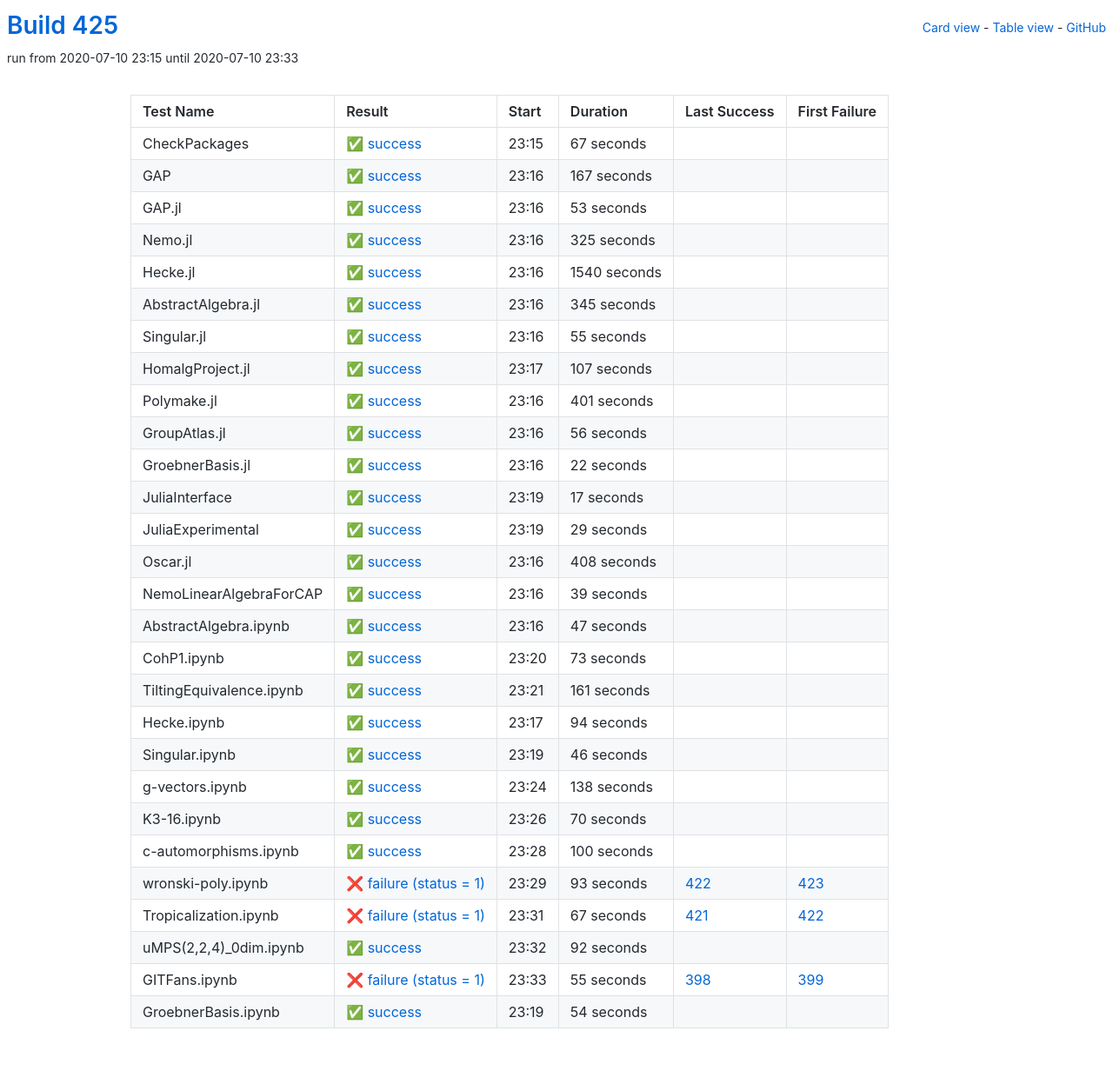
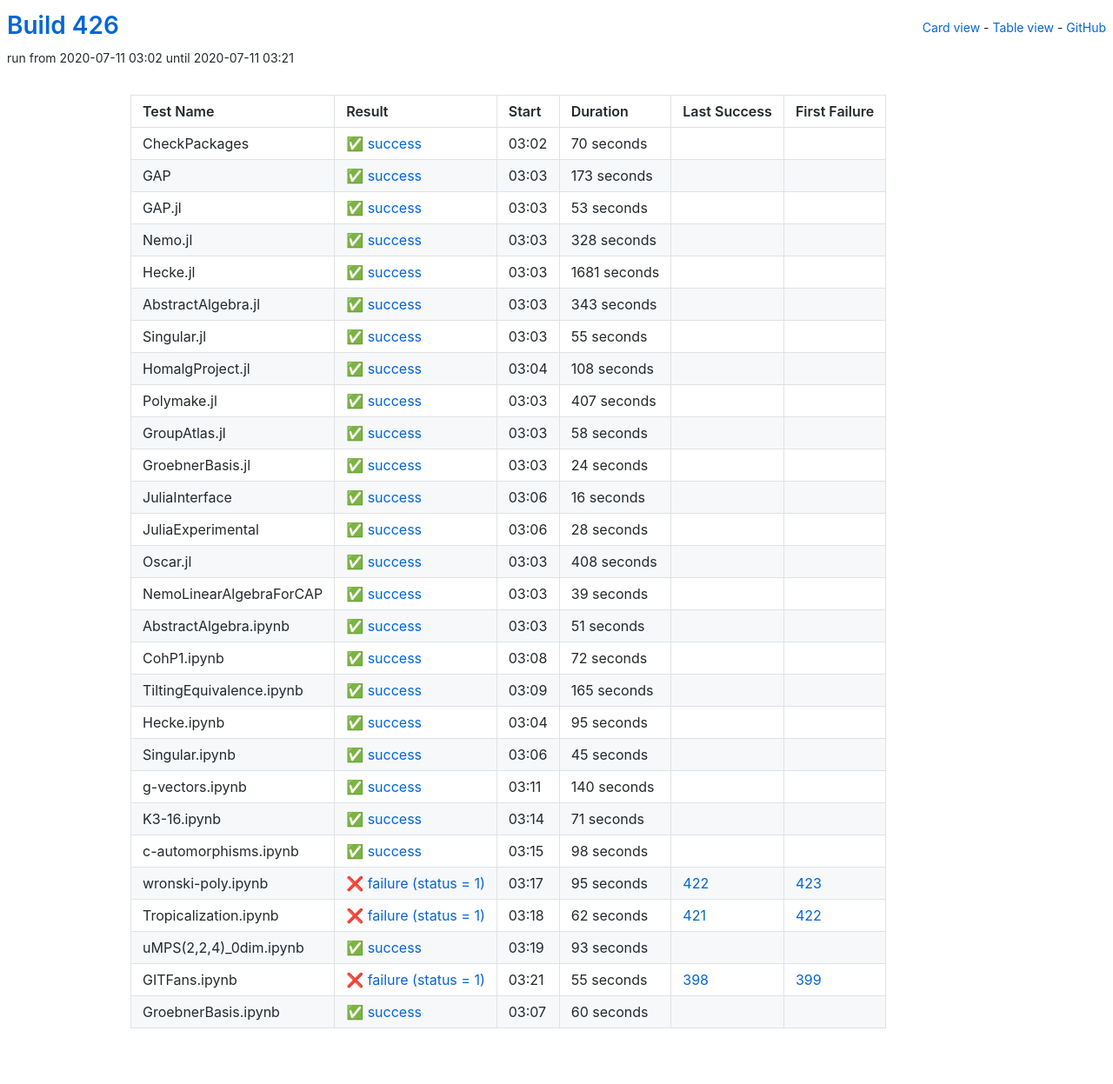
Before and after one commit to oscar-system/oscar-ci-status-stable, a Jekyll site: the page built from table.html, in a window 1280 px wide. Shown: the whole page at 87% size. Built offline with Jekyll 4.4.1, drawn with Linux system fonts in a browser that asks for light colours.

Commit message:
Build #426

```diff
--- a/_data/ci.yml
+++ b/_data/ci.yml
@@ -1,6 +1,6 @@
 ---
-build: 425
-build_url: https://oscarci.mathematik.uni-kl.de/job/oscar-stable/425/
+build: 426
+build_url: https://oscarci.mathematik.uni-kl.de/job/oscar-stable/426/
 job: oscar-stable
 organization: oscar-system
 repo: oscar-ci-status-stable
@@ -8,32 +8,32 @@ repourl: https://github.com/oscar-system/oscar-ci-status-stable
 tests:
 - name: CheckPackages
   id: checkpackages
-  log: https://oscarci.mathematik.uni-kl.de/job/oscar-stable/425/artifact/logs/build-425/CheckPackages.log
-  start: 2020-07-10 23:15
+  log: https://oscarci.mathematik.uni-kl.de/job/oscar-stable/426/artifact/logs/build-426/CheckPackages.log
+  start: 2020-07-11 03:02
   success: true
   exitcode: 0
   status: success
-  duration: 67
+  duration: 70
   last_success: false
   last_success_url:
   first_failure: false
   first_failure_url:
 - name: GAP
   id: gap
-  log: https://oscarci.mathematik.uni-kl.de/job/oscar-stable/425/artifact/logs/build-425/GAP.log
-  start: 2020-07-10 23:16
+  log: https://oscarci.mathematik.uni-kl.de/job/oscar-stable/426/artifact/logs/build-426/GAP.log
+  start: 2020-07-11 03:03
   success: true
   exitcode: 0
   status: success
-  duration: 167
+  duration: 173
   last_success: false
   last_success_url:
   first_failure: false
   first_failure_url:
 - name: GAP.jl
   id: gap-jl
-  log: https://oscarci.mathematik.uni-kl.de/job/oscar-stable/425/artifact/logs/build-425/GAP.jl.log
-  start: 2020-07-10 23:16
+  log: https://oscarci.mathematik.uni-kl.de/job/oscar-stable/426/artifact/logs/build-426/GAP.jl.log
+  start: 2020-07-11 03:03
   success: true
   exitcode: 0
   status: success
@@ -44,44 +44,44 @@ tests:
   first_failure_url:
 - name: Nemo.jl
   id: nemo-jl
-  log: https://oscarci.mathematik.uni-kl.de/job/oscar-stable/425/artifact/logs/build-425/Nemo.jl.log
-  start: 2020-07-10 23:16
+  log: https://oscarci.mathematik.uni-kl.de/job/oscar-stable/426/artifact/logs/build-426/Nemo.jl.log
+  start: 2020-07-11 03:03
   success: true
   exitcode: 0
   status: success
-  duration: 325
+  duration: 328
   last_success: false
   last_success_url:
   first_failure: false
   first_failure_url:
 - name: Hecke.jl
   id: hecke-jl
-  log: https://oscarci.mathematik.uni-kl.de/job/oscar-stable/425/artifact/logs/build-425/Hecke.jl.log
-  start: 2020-07-10 23:16
+  log: https://oscarci.mathematik.uni-kl.de/job/oscar-stable/426/artifact/logs/build-426/Hecke.jl.log
+  start: 2020-07-11 03:03
   success: true
   exitcode: 0
   status: success
-  duration: 1540
+  duration: 1681
   last_success: false
   last_success_url:
   first_failure: false
   first_failure_url:
 - name: AbstractAlgebra.jl
   id: abstractalgebra-jl
-  log: https://oscarci.mathematik.uni-kl.de/job/oscar-stable/425/artifact/logs/build-425/AbstractAlgebra.jl.log
-  start: 2020-07-10 23:16
+  log: https://oscarci.mathematik.uni-kl.de/job/oscar-stable/426/artifact/logs/build-426/AbstractAlgebra.jl.log
+  start: 2020-07-11 03:03
   success: true
   exitcode: 0
   status: success
-  duration: 345
+  duration: 343
   last_success: false
   last_success_url:
   first_failure: false
   first_failure_url:
 - name: Singular.jl
   id: singular-jl
-  log: https://oscarci.mathematik.uni-kl.de/job/oscar-stable/425/artifact/logs/build-425/Singular.jl.log
-  start: 2020-07-10 23:16
+  log: https://oscarci.mathematik.uni-kl.de/job/oscar-stable/426/artifact/logs/build-426/Singular.jl.log
+  start: 2020-07-11 03:03
   success: true
   exitcode: 0
   status: success
@@ -92,80 +92,80 @@ tests:
   first_failure_url:
 - name: HomalgProject.jl
   id: homalgproject-jl
-  log: https://oscarci.mathematik.uni-kl.de/job/oscar-stable/425/artifact/logs/build-425/HomalgProject.jl.log
-  start: 2020-07-10 23:17
+  log: https://oscarci.mathematik.uni-kl.de/job/oscar-stable/426/artifact/logs/build-426/HomalgProject.jl.log
+  start: 2020-07-11 03:04
   success: true
   exitcode: 0
   status: success
-  duration: 107
+  duration: 108
   last_success: false
   last_success_url:
   first_failure: false
   first_failure_url:
 - name: Polymake.jl
   id: polymake-jl
-  log: https://oscarci.mathematik.uni-kl.de/job/oscar-stable/425/artifact/logs/build-425/Polymake.jl.log
-  start: 2020-07-10 23:16
+  log: https://oscarci.mathematik.uni-kl.de/job/oscar-stable/426/artifact/logs/build-426/Polymake.jl.log
+  start: 2020-07-11 03:03
   success: true
   exitcode: 0
   status: success
-  duration: 401
+  duration: 407
   last_success: false
   last_success_url:
   first_failure: false
   first_failure_url:
 - name: GroupAtlas.jl
   id: groupatlas-jl
-  log: https://oscarci.mathematik.uni-kl.de/job/oscar-stable/425/artifact/logs/build-425/GroupAtlas.jl.log
-  start: 2020-07-10 23:16
+  log: https://oscarci.mathematik.uni-kl.de/job/oscar-stable/426/artifact/logs/build-426/GroupAtlas.jl.log
+  start: 2020-07-11 03:03
   success: true
   exitcode: 0
   status: success
-  duration: 56
+  duration: 58
   last_success: false
   last_success_url:
   first_failure: false
   first_failure_url:
 - name: GroebnerBasis.jl
   id: groebnerbasis-jl
-  log: https://oscarci.mathematik.uni-kl.de/job/oscar-stable/425/artifact/logs/build-425/GroebnerBasis.jl.log
-  start: 2020-07-10 23:16
+  log: https://oscarci.mathematik.uni-kl.de/job/oscar-stable/426/artifact/logs/build-426/GroebnerBasis.jl.log
+  start: 2020-07-11 03:03
   success: true
   exitcode: 0
   status: success
-  duration: 22
+  duration: 24
   last_success: false
   last_success_url:
   first_failure: false
   first_failure_url:
 - name: JuliaInterface
   id: juliainterface
-  log: https://oscarci.mathematik.uni-kl.de/job/oscar-stable/425/artifact/logs/build-425/JuliaInterface.log
-  start: 2020-07-10 23:19
+  log: https://oscarci.mathematik.uni-kl.de/job/oscar-stable/426/artifact/logs/build-426/JuliaInterface.log
+  start: 2020-07-11 03:06
   success: true
   exitcode: 0
   status: success
-  duration: 17
+  duration: 16
   last_success: false
   last_success_url:
   first_failure: false
   first_failure_url:
 - name: JuliaExperimental
   id: juliaexperimental
-  log: https://oscarci.mathematik.uni-kl.de/job/oscar-stable/425/artifact/logs/build-425/JuliaExperimental.log
-  start: 2020-07-10 23:19
+  log: https://oscarci.mathematik.uni-kl.de/job/oscar-stable/426/artifact/logs/build-426/JuliaExperimental.log
+  start: 2020-07-11 03:06
   success: true
   exitcode: 0
   status: success
-  duration: 29
+  duration: 28
   last_success: false
   last_success_url:
   first_failure: false
   first_failure_url:
 - name: Oscar.jl
   id: oscar-jl
-  log: https://oscarci.mathematik.uni-kl.de/job/oscar-stable/425/artifact/logs/build-425/Oscar.jl.log
-  start: 2020-07-10 23:16
+  log: https://oscarci.mathematik.uni-kl.de/job/oscar-stable/426/artifact/logs/build-426/Oscar.jl.log
+  start: 2020-07-11 03:03
   success: true
   exitcode: 0
   status: success
@@ -176,8 +176,8 @@ tests:
   first_failure_url:
 - name: NemoLinearAlgebraForCAP
   id: nemolinearalgebraforcap
-  log: https://oscarci.mathematik.uni-kl.de/job/oscar-stable/425/artifact/logs/build-425/NemoLinearAlgebraForCAP.log
-  start: 2020-07-10 23:16
+  log: https://oscarci.mathematik.uni-kl.de/job/oscar-stable/426/artifact/logs/build-426/NemoLinearAlgebraForCAP.log
+  start: 2020-07-11 03:03
   success: true
   exitcode: 0
   status: success
@@ -188,140 +188,140 @@ tests:
   first_failure_url:
 - name: AbstractAlgebra.ipynb
   id: abstractalgebra-ipynb
-  log: https://oscarci.mathematik.uni-kl.de/job/oscar-stable/425/artifact/logs/build-425/AbstractAlgebra.ipynb.log
-  start: 2020-07-10 23:16
+  log: https://oscarci.mathematik.uni-kl.de/job/oscar-stable/426/artifact/logs/build-426/AbstractAlgebra.ipynb.log
+  start: 2020-07-11 03:03
   success: true
   exitcode: 0
   status: success
-  duration: 47
+  duration: 51
   last_success: false
   last_success_url:
   first_failure: false
   first_failure_url:
 - name: CohP1.ipynb
   id: cohp1-ipynb
-  log: https://oscarci.mathematik.uni-kl.de/job/oscar-stable/425/artifact/logs/build-425/CohP1.ipynb.log
-  start: 2020-07-10 23:20
+  log: https://oscarci.mathematik.uni-kl.de/job/oscar-stable/426/artifact/logs/build-426/CohP1.ipynb.log
+  start: 2020-07-11 03:08
   success: true
   exitcode: 0
   status: success
-  duration: 73
+  duration: 72
   last_success: false
   last_success_url:
   first_failure: false
   first_failure_url:
 - name: TiltingEquivalence.ipynb
   id: tiltingequivalence-ipynb
-  log: https://oscarci.mathematik.uni-kl.de/job/oscar-stable/425/artifact/logs/build-425/TiltingEquivalence.ipynb.log
-  start: 2020-07-10 23:21
+  log: https://oscarci.mathematik.uni-kl.de/job/oscar-stable/426/artifact/logs/build-426/TiltingEquivalence.ipynb.log
+  start: 2020-07-11 03:09
   success: true
   exitcode: 0
   status: success
-  duration: 161
+  duration: 165
   last_success: false
   last_success_url:
   first_failure: false
   first_failure_url:
 - name: Hecke.ipynb
   id: hecke-ipynb
-  log: https://oscarci.mathematik.uni-kl.de/job/oscar-stable/425/artifact/logs/build-425/Hecke.ipynb.log
-  start: 2020-07-10 23:17
+  log: https://oscarci.mathematik.uni-kl.de/job/oscar-stable/426/artifact/logs/build-426/Hecke.ipynb.log
+  start: 2020-07-11 03:04
   success: true
   exitcode: 0
   status: success
-  duration: 94
+  duration: 95
   last_success: false
   last_success_url:
   first_failure: false
   first_failure_url:
 - name: Singular.ipynb
   id: singular-ipynb
-  log: https://oscarci.mathematik.uni-kl.de/job/oscar-stable/425/artifact/logs/build-425/Singular.ipynb.log
-  start: 2020-07-10 23:19
+  log: https://oscarci.mathematik.uni-kl.de/job/oscar-stable/426/artifact/logs/build-426/Singular.ipynb.log
+  start: 2020-07-11 03:06
   success: true
   exitcode: 0
   status: success
-  duration: 46
+  duration: 45
   last_success: false
   last_success_url:
   first_failure: false
   first_failure_url:
 - name: g-vectors.ipynb
   id: g-vectors-ipynb
-  log: https://oscarci.mathematik.uni-kl.de/job/oscar-stable/425/artifact/logs/build-425/g-vectors.ipynb.log
-  start: 2020-07-10 23:24
+  log: https://oscarci.mathematik.uni-kl.de/job/oscar-stable/426/artifact/logs/build-426/g-vectors.ipynb.log
+  start: 2020-07-11 03:11
   success: true
   exitcode: 0
   status: success
-  duration: 138
+  duration: 140
   last_success: false
   last_success_url:
   first_failure: false
   first_failure_url:
 - name: K3-16.ipynb
   id: k3-16-ipynb
-  log: https://oscarci.mathematik.uni-kl.de/job/oscar-stable/425/artifact/logs/build-425/K3-16.ipynb.log
-  start: 2020-07-10 23:26
+  log: https://oscarci.mathematik.uni-kl.de/job/oscar-stable/426/artifact/logs/build-426/K3-16.ipynb.log
+  start: 2020-07-11 03:14
   success: true
   exitcode: 0
   status: success
-  duration: 70
+  duration: 71
   last_success: false
   last_success_url:
   first_failure: false
   first_failure_url:
 - name: c-automorphisms.ipynb
   id: c-automorphisms-ipynb
-  log: https://oscarci.mathematik.uni-kl.de/job/oscar-stable/425/artifact/logs/build-425/c-automorphisms.ipynb.log
-  start: 2020-07-10 23:28
+  log: https://oscarci.mathematik.uni-kl.de/job/oscar-stable/426/artifact/logs/build-426/c-automorphisms.ipynb.log
+  start: 2020-07-11 03:15
   success: true
   exitcode: 0
   status: success
-  duration: 100
+  duration: 98
   last_success: false
   last_success_url:
   first_failure: false
   first_failure_url:
 - name: wronski-poly.ipynb
   id: wronski-poly-ipynb
-  log: https://oscarci.mathematik.uni-kl.de/job/oscar-stable/425/artifact/logs/build-425/wronski-poly.ipynb.log
-  start: 2020-07-10 23:29
+  log: https://oscarci.mathematik.uni-kl.de/job/oscar-stable/426/artifact/logs/build-426/wronski-poly.ipynb.log
+  start: 2020-07-11 03:17
   success: false
   exitcode: 1
   status: failure
-  duration: 93
+  duration: 95
   last_success: 422
   last_success_url: https://oscarci.mathematik.uni-kl.de/job/oscar-stable/422/
   first_failure: 423
   first_failure_url: https://oscarci.mathematik.uni-kl.de/job/oscar-stable/423/
 - name: Tropicalization.ipynb
   id: tropicalization-ipynb
-  log: https://oscarci.mathematik.uni-kl.de/job/oscar-stable/425/artifact/logs/build-425/Tropicalization.ipynb.log
-  start: 2020-07-10 23:31
+  log: https://oscarci.mathematik.uni-kl.de/job/oscar-stable/426/artifact/logs/build-426/Tropicalization.ipynb.log
+  start: 2020-07-11 03:18
   success: false
   exitcode: 1
   status: failure
-  duration: 67
+  duration: 62
   last_success: 421
   last_success_url: https://oscarci.mathematik.uni-kl.de/job/oscar-stable/421/
   first_failure: 422
   first_failure_url: https://oscarci.mathematik.uni-kl.de/job/oscar-stable/422/
 - name: uMPS(2,2,4)_0dim.ipynb
   id: umps-2-2-4-0dim-ipynb
-  log: https://oscarci.mathematik.uni-kl.de/job/oscar-stable/425/artifact/logs/build-425/uMPS-2-2-4-_0dim.ipynb.log
-  start: 2020-07-10 23:32
+  log: https://oscarci.mathematik.uni-kl.de/job/oscar-stable/426/artifact/logs/build-426/uMPS-2-2-4-_0dim.ipynb.log
+  start: 2020-07-11 03:19
   success: true
   exitcode: 0
   status: success
-  duration: 92
+  duration: 93
   last_success: false
   last_success_url:
   first_failure: false
   first_failure_url:
 - name: GITFans.ipynb
   id: gitfans-ipynb
-  log: https://oscarci.mathematik.uni-kl.de/job/oscar-stable/425/artifact/logs/build-425/GITFans.ipynb.log
-  start: 2020-07-10 23:33
+  log: https://oscarci.mathematik.uni-kl.de/job/oscar-stable/426/artifact/logs/build-426/GITFans.ipynb.log
+  start: 2020-07-11 03:21
   success: false
   exitcode: 1
   status: failure
@@ -332,12 +332,12 @@ tests:
   first_failure_url: https://oscarci.mathematik.uni-kl.de/job/oscar-stable/399/
 - name: GroebnerBasis.ipynb
   id: groebnerbasis-ipynb
-  log: https://oscarci.mathematik.uni-kl.de/job/oscar-stable/425/artifact/logs/build-425/GroebnerBasis.ipynb.log
-  start: 2020-07-10 23:19
+  log: https://oscarci.mathematik.uni-kl.de/job/oscar-stable/426/artifact/logs/build-426/GroebnerBasis.ipynb.log
+  start: 2020-07-11 03:07
   success: true
   exitcode: 0
   status: success
-  duration: 54
+  duration: 60
   last_success: false
   last_success_url:
   first_failure: false
```
Also changed, not shown: README.md.
